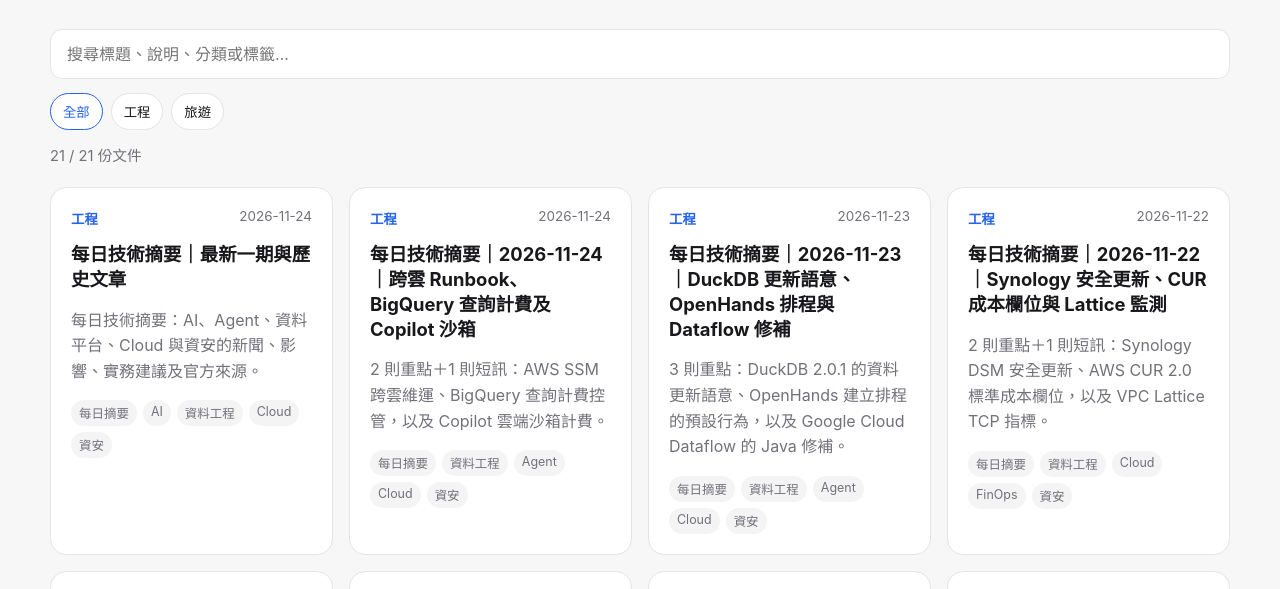
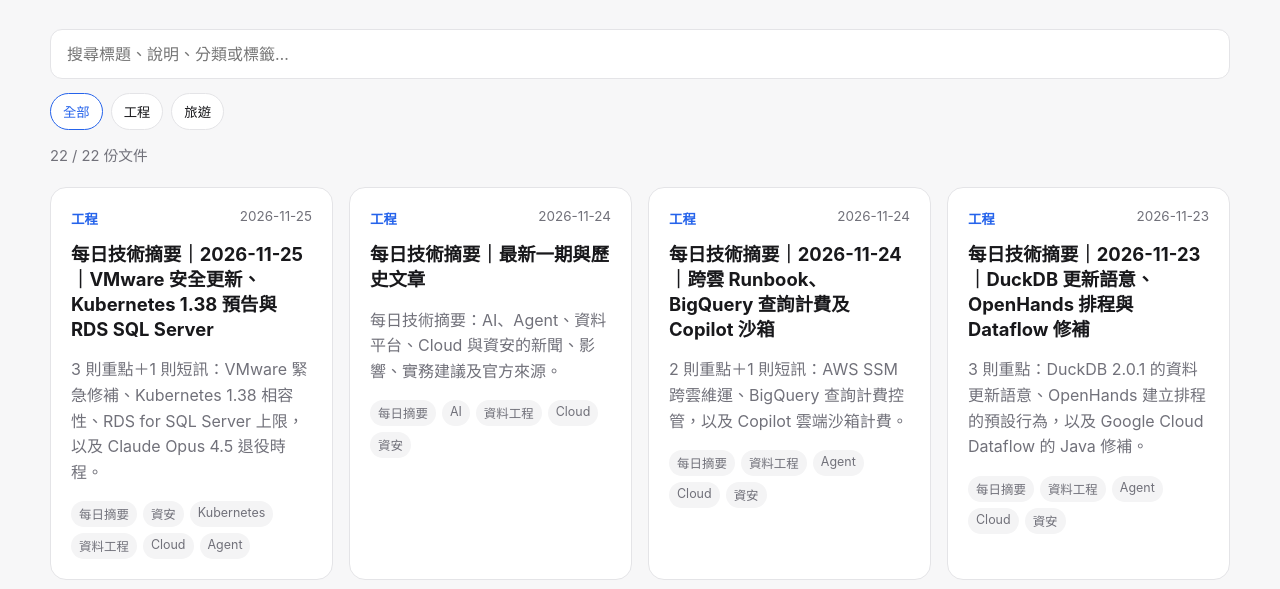
Before and after one commit to kewinall/knowledge-portal, a plain HTML site: page site/index.html in a window 1280 px wide. Shown: the part 163-752 px from the top of the page. Drawn offline with Linux system fonts and the light colour scheme.

Commit message:
chore: publish portal from knowledge-workspace

```diff
--- a/site/index.html
+++ b/site/index.html
@@ -122,12 +122,24 @@
              placeholder="搜尋標題、說明、分類或標籤…" autocomplete="off">
       <div class="filters"><button class="filter active" type="button" data-category="all">全部</button><button class="filter" type="button" data-category="engineering">工程</button><button class="filter" type="button" data-category="travel">旅遊</button></div>
       <div class="meta">
-        <span id="visible-count">21</span> / 21 份文件
+        <span id="visible-count">22</span> / 22 份文件
       </div>
     </section>
 
 
     <section class="grid" id="document-grid">
+            <article class="card"
+                     data-category="engineering"
+                     data-search="每日技術摘要｜2026-11-25｜vmware 安全更新、kubernetes 1.38 預告與 rds sql server 3 則重點＋1 則短訊：vmware 緊急修補、kubernetes 1.38 相容性、rds for sql server 上限，以及 claude opus 4.5 退役時程。 engineering 工程 每日摘要 資安 kubernetes 資料工程 cloud agent">
+              <div class="card-top">
+                <span class="category">工程</span>
+                <time datetime="2026-11-25">2026-11-25</time>
+              </div>
+              <h2><a href="engineering/daily-tech-digest/2026-11-25.html">每日技術摘要｜2026-11-25｜VMware 安全更新、Kubernetes 1.38 預告與 RDS SQL Server</a></h2>
+              <p class="description">3 則重點＋1 則短訊：VMware 緊急修補、Kubernetes 1.38 相容性、RDS for SQL Server 上限，以及 Claude Opus 4.5 退役時程。</p>
+              <div class="tags"><span class="tag">每日摘要</span><span class="tag">資安</span><span class="tag">Kubernetes</span><span class="tag">資料工程</span><span class="tag">Cloud</span><span class="tag">Agent</span></div>
+            </article>
+
             <article class="card"
                      data-category="engineering"
                      data-search="每日技術摘要｜最新一期與歷史文章 每日技術摘要：ai、agent、資料平台、cloud 與資安的新聞、影響、實務建議及官方來源。 engineering 工程 每日摘要 ai 資料工程 cloud 資安">
```
Also changed, not shown: site/engineering/daily-tech-digest/2026-11-25.html (added, +9 -0 lines), site/search-index.json (+17 -0 lines).
